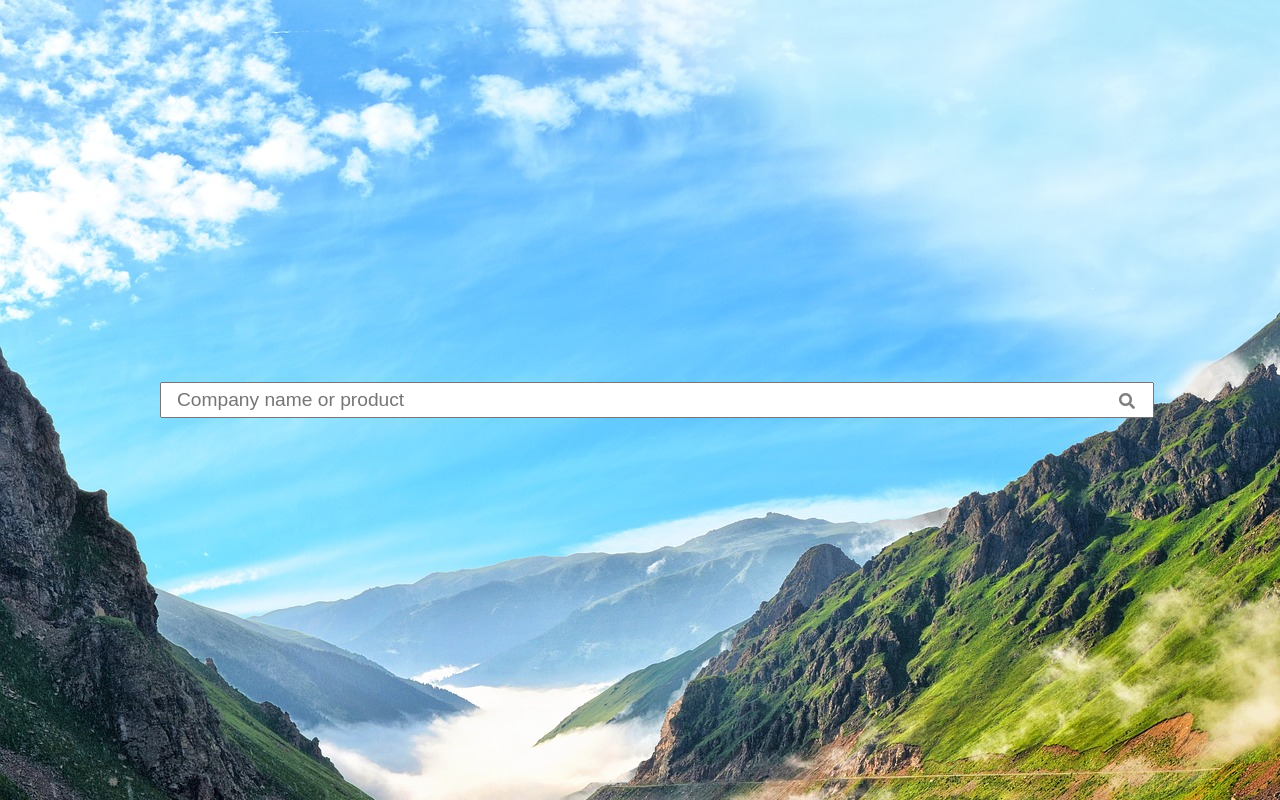
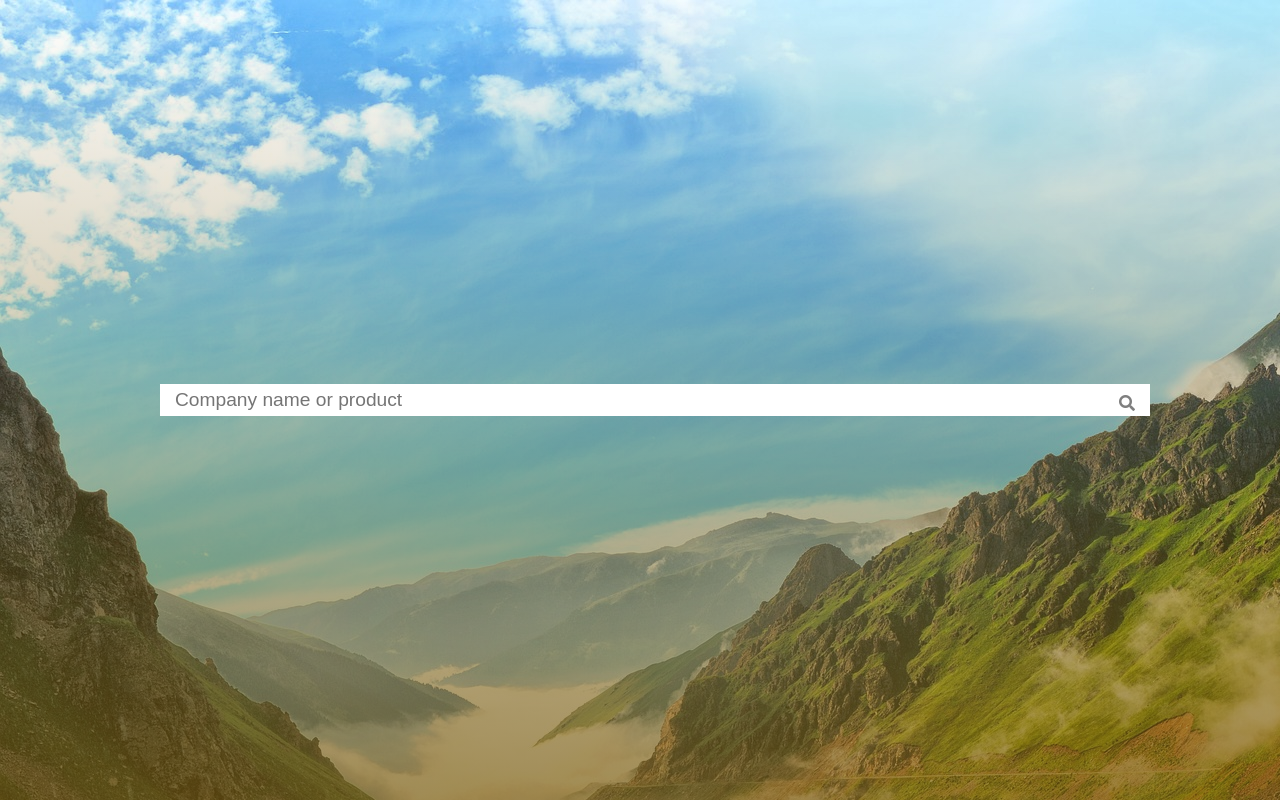
Before and after one commit to LaurieHarding-Russell/Maat, an Angular app: page / in a window 1280 px wide. Built offline with nearby package versions, Linux system fonts and the light colour scheme.

Commit message:
making it look pretty

```diff
--- a/src/app/search/search.component.css
+++ b/src/app/search/search.component.css
@@ -4,6 +4,17 @@
     align-items: center;
     min-height:100vh;
     background-image: url("/assets/mountain_background.jpg");
+}
+
+.page-container:before {
+    content: '';
+    position: absolute;
+    top: 0;
+    right: 0;
+    bottom: 0;
+    left: 0;
+    background-image: linear-gradient(to bottom,transparent,var(--primary));
+    opacity: .7;
 }
 
 .search-container {
@@ -25,4 +36,5 @@
     width: 100%;
     font-size: 1.2rem;
     padding: 5px 15px 5px 15px;
+    border: 0;
 }
```
